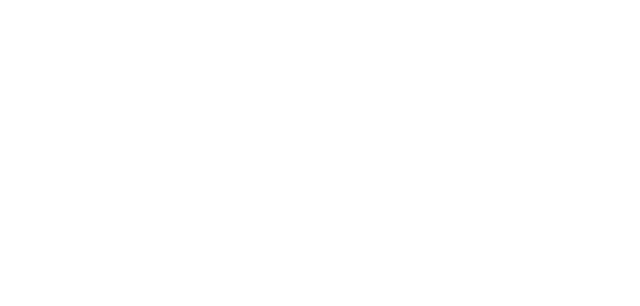
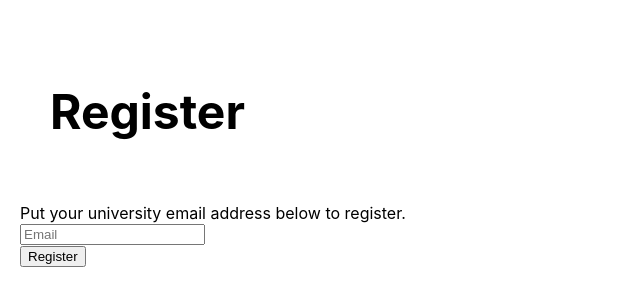
Before and after one commit to ameee287791/AttendMate-Frontend, a React (Create React App) app: page /register in a window 1280 px wide. Before the commit this address had no page. Shown: the top 306 px of the page, without its empty margins (0-640 px from the left). Built offline with nearby package versions, Linux system fonts and the light colour scheme.

Commit message:
Added registration, top bar

```diff
--- a/src/App.js
+++ b/src/App.js
@@ -2,13 +2,26 @@
 import ClassPage from './ClassPage';
 import HomePage from './HomePage';
 import StudentPage from './StudentPage';
-import LoginPage from './LoginPage'; // Create a separate LoginPage component
+import LoginPage from './LoginPage';
 import './HomePage.css';
 import './ClassPage.css';
 import './StudentPage.css';
 import './StudentsTable.css';
 import './editAbsenceLimit.css';
 import { BrowserRouter as Router, Route, Routes } from 'react-router-dom';
+import Register from './Register';
+
+function TopBar() {
+    return (
+        <div className="top-bar">
+            <ul>
+                <li><a href="/">Home</a></li>
+                <li><a href="/register">Register</a></li>
+                <li><a href="/login">Login</a></li>
+            </ul>
+        </div>
+    );
+}
 
 function App() {
     const [isAuthenticated, setIsAuthenticated] = useState(false);
@@ -22,6 +35,8 @@
 
     return (
         <Router>
+            {isAuthenticated && <TopBar />} {/* Conditionally render the TopBar */}
+
             <Routes>
                 <Route
                     path="/"
@@ -32,6 +47,8 @@
                     path="/class/:classNumber/student/:studentNumber"
                     element={<StudentPage />}
                 />
+                <Route path="/login" element={<LoginPage />} />
+                <Route path="/register" element={<Register />} />
             </Routes>
         </Router>
     );
--- a/src/HomePage.css
+++ b/src/HomePage.css
@@ -23,3 +23,25 @@
     font-size:300%;
     padding:30px;
 }
+.top-bar {
+    background-color: #333;
+    color: white;
+    padding: 10px;
+}
+
+.top-bar ul {
+    list-style-type: none;
+    margin: 0;
+    padding: 0;
+    display: flex;
+    gap: 20px;
+}
+
+.top-bar li {
+    display: inline;
+}
+
+.top-bar a {
+    color: white;
+    text-decoration: none;
+}
--- a/src/LoginPage.js
+++ b/src/LoginPage.js
@@ -65,6 +65,9 @@
                     onChange={(e) => setPassword(e.target.value)}
                 />
                 <button onClick={handleLogin}>Login</button>
+                <div>
+                    Don't have an account? <a href="/register">Register</a>
+                </div>
             </div>
         );
     }
--- /dev/null
+++ b/src/Register.js
@@ -0,0 +1,55 @@
+import React, { useState, useEffect } from 'react';
+import { useNavigate } from 'react-router-dom'; // For redirecting
+import axios from 'axios';
+
+const Register = () => {
+    const [email, setEmail] = useState('');
+    const [isAuthenticated, setIsAuthenticated] = useState(false);
+    const navigate = useNavigate(); // Used for redirection
+
+    useEffect(() => {
+        const token = localStorage.getItem('token');
+        if (token) {
+            setIsAuthenticated(true);
+        }
+    }, []);
+
+    const handleRegister = async () => {
+        try {
+            const response = await axios.post('http://127.0.0.1:5000/register', {
+                email: email,
+            });
+            alert(response.data.message); // Display success message
+        } catch (error) {
+            alert(error.response?.data?.message || 'Registration failed!');
+        }
+    };
+
+    if (isAuthenticated) {
+        return (
+            <div style={{ padding: '20px' }}>
+                <div>
+                    You are already logged in.
+                </div>
+            </div>
+        )
+    }
+
+    return (
+        <div style={{ padding: '20px' }}>
+            <h1>Register</h1>
+            <div>
+                <div>Put your university email address below to register.</div>
+                <input
+                    type="text"
+                    placeholder="Email"
+                    value={email}
+                    onChange={(e) => setEmail(e.target.value)}
+                />
+            </div>
+            <button onClick={handleRegister}>Register</button>
+        </div>
+    );
+};
+
+export default Register;
```
